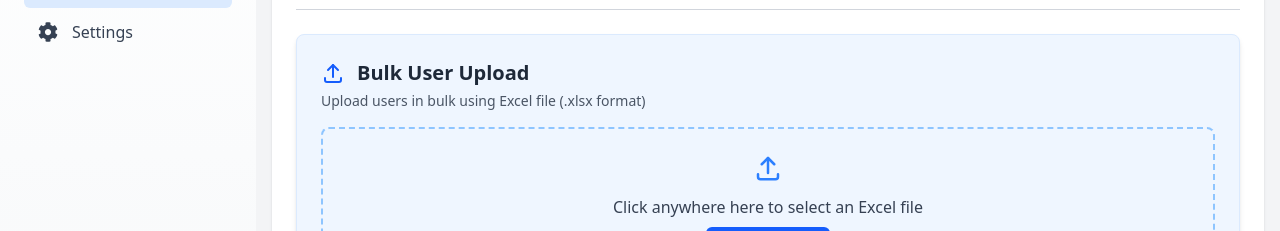
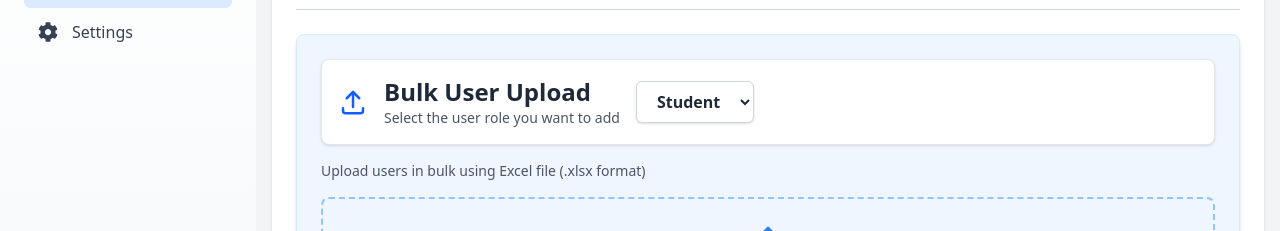
Before and after one commit to AnkeetSah/Smart_Campus_LeaveManagement_App_Frontend, a React (Vite) app: page /admin/users in a window 1280 px wide. Shown: the part 176-407 px from the top of the page. Built offline with nearby package versions, Linux system fonts and the light colour scheme; no server answers.

Commit message:
now adfmin can add studetn details in bulk and send them the login credentials

```diff
--- /dev/null
+++ b/src/hooks/useAdmin.js
@@ -0,0 +1,11 @@
+
+import { useMutation } from "@tanstack/react-query";
+import { addUser } from "../services/adminService";
+
+const useAddUsers = () => {
+  return useMutation({
+    mutationFn: addUser,
+  });
+};
+
+export default useAddUsers;
--- a/src/hooks/useLogin.js
+++ b/src/hooks/useLogin.js
@@ -3,6 +3,8 @@ import { loginUser } from "../services/authService";
 import { useNavigate } from "react-router-dom";
 import useAuthStore from "../store/useAuthStore";
 import socket from "../socket";
+
+
 const useLogin = (role) => {
   const navigate = useNavigate();
   const setUser = useAuthStore((state) => state.setUser);
--- a/src/pages/Admin/UserAdd.jsx
+++ b/src/pages/Admin/UserAdd.jsx
@@ -1,15 +1,39 @@
-import React, { useRef, useState } from "react";
+import React, { useRef, useState, useEffect } from "react";
 import { TbUpload } from "react-icons/tb";
 import { motion } from "framer-motion";
 import { extractExcelData } from "../../utils/excelUtils"; // adjust the path as needed
 import ExtractedUserData from "./ExtractedUserData";
-
+import useAdmin from "../../hooks/useAdmin.js";
+import { ToastContainer, toast } from "react-toastify";
 const UserAdd = () => {
+  const [selectedRole, setSelectedRole] = useState("student");
   const [selectedFile, setSelectedFile] = useState(null);
   const [isProcessing, setIsProcessing] = useState(false);
   const [error, setError] = useState(null);
   const [extractedData, setExtractedData] = useState(null);
   const fileInputRef = useRef(null);
+
+  const handleRoleChange = (e) => {
+    setSelectedRole(e.target.value);
+  };
+
+  const { mutate, status, isError } = useAdmin();
+
+  const isLoading = status === "pending";
+  const isSuccess = status === "success";
+
+  const handleUpload = () => {
+    console.log("Uploading users:", extractedData,selectedRole);
+    mutate({extractedData,selectedRole});
+  };
+
+  useEffect(() => {
+    if (status === "success") {
+      toast.success("✅ Users added successfully!");
+    } else if (status === "error") {
+      toast.error("❌ Failed to add users.");
+    }
+  }, [status]);
 
   const handleFileChange = async (e) => {
     const file = e.target.files[0];
@@ -27,7 +51,6 @@ const UserAdd = () => {
     try {
       const data = await extractExcelData(file);
       setExtractedData(data);
-      console.log("Extracted data:", data);
     } catch (err) {
       setError(err.message);
       console.error("Error extracting Excel data:", err);
@@ -40,15 +63,6 @@ const UserAdd = () => {
     fileInputRef.current?.click();
   };
 
-  const handleUpload = () => {
-    // Now we already have the data, just need to submit it
-    if (!extractedData) return;
-
-    console.log("Submitting data:", extractedData);
-    // Here you would typically send the data to your API
-    alert(`Ready to submit ${extractedData.length} records!`);
-  };
-
   return (
     <motion.div
       initial={{ opacity: 0, y: 20 }}
@@ -56,12 +70,29 @@ const UserAdd = () => {
       transition={{ duration: 0.3 }}
       className="bg-blue-50 shadow-md  p-6 rounded-lg border border-blue-100"
     >
-      <div className="flex gap-3 items-center mb-1">
-        <TbUpload className="text-2xl text-blue-600" />
-        <h1 className="text-xl font-bold text-gray-800">Bulk User Upload</h1>
-      </div>
+      <ToastContainer />
+      <div className="flex flex-wrap items-center gap-4 p-4 bg-white border border-gray-200 rounded-lg shadow-sm">
+  <TbUpload className="text-3xl text-blue-600" />
 
-      <p className="text-gray-600 text-sm mb-4">
+  <div className="flex flex-col">
+    <h1 className="text-2xl font-bold text-gray-800">Bulk User Upload</h1>
+    <h2 className="text-sm text-gray-600">Select the user role you want to add</h2>
+  </div>
+
+  <select
+    value={selectedRole}
+    onChange={handleRoleChange}
+    className="px-4 py-2  font-bold rounded-md border border-gray-300 text-gray-800 bg-white shadow-sm focus:outline-none focus:ring-2 focus:ring-blue-500 focus:border-blue-500 transition duration-150 ease-in-out hover:border-blue-400"
+  >
+    <option value="student">Student</option>
+    <option value="faculty">Faculty</option>
+    <option value="hod">HOD</option>
+    <option value="warden">Warden</option>
+  </select>
+</div>
+
+
+      <p className="text-gray-600 text-sm my-4">
         Upload users in bulk using Excel file (.xlsx format)
       </p>
 
@@ -92,11 +123,13 @@ const UserAdd = () => {
         </span>
         <input
           type="file"
-          className="hidden"
+          className={`hidden ${
+            status === "pending" ? "pointer-events-none opacity-50" : ""
+          }`}
           ref={fileInputRef}
           accept=".xlsx"
           onChange={handleFileChange}
-          disabled={isProcessing}
+          disabled={isProcessing || status === "pending"}
         />
 
         <p className="text-xs text-gray-500 mt-3">
@@ -104,25 +137,26 @@ const UserAdd = () => {
         </p>
       </motion.div>
 
-      <div className="mt-4 flex justify-between items-center">
+      <div className="flex justify-between items-center my-4">
         {extractedData && (
           <motion.button
             initial={{ opacity: 0 }}
             animate={{ opacity: 1 }}
             whileHover={{ scale: 1.05 }}
             onClick={handleUpload}
-            className="px-4 py-2 bg-green-600 text-white rounded-md hover:bg-green-700 transition-colors"
+            disabled={status === "pending"}
+            className={`px-4 py-2 bg-green-600 text-white rounded-md hover:bg-green-700 transition-colors`}
           >
-            Upload {extractedData.length} Users
+            {isLoading ? "Uploading..." : "Upload Users"}
           </motion.button>
         )}
       </div>
 
       {/* Display extracted data for debugging */}
       {extractedData && (
-       <div>
-         <ExtractedUserData data={extractedData}/>
-       </div>
+        <div>
+          <ExtractedUserData data={extractedData} />
+        </div>
       )}
     </motion.div>
   );
--- a/src/pages/StudentDashboard/StudentDashboard.jsx
+++ b/src/pages/StudentDashboard/StudentDashboard.jsx
@@ -19,7 +19,7 @@ function StudentDashboard() {
   const { user } = useAuthStore();
   console.log(user)
 
-      const roomId = `${user?.department}-${user?.section}-${user?.id||user?._id}`;
+      const roomId = `${user?.branch}-${user?.section}-${user?.id||user?._id}`;
       console.log('student id',roomId)
       socket.emit('joinRoom', roomId);
 
--- /dev/null
+++ b/src/services/adminService.js
@@ -0,0 +1,11 @@
+import api from "./api";
+
+
+export const addUser = async ({ extractedData, selectedRole }) => {
+
+  const res = await api.post("api/admin/add-user", {
+    users: extractedData,
+    role: selectedRole,
+  });
+  return res.data;
+};
```
